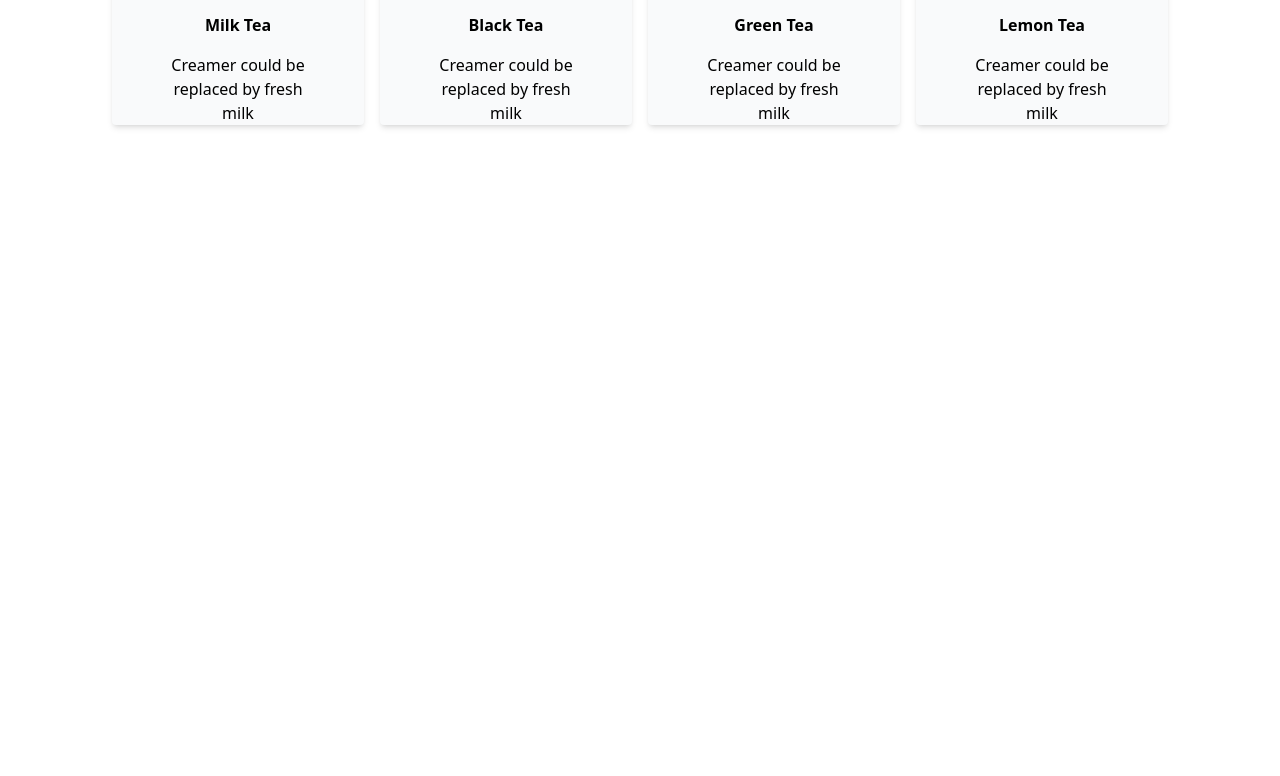
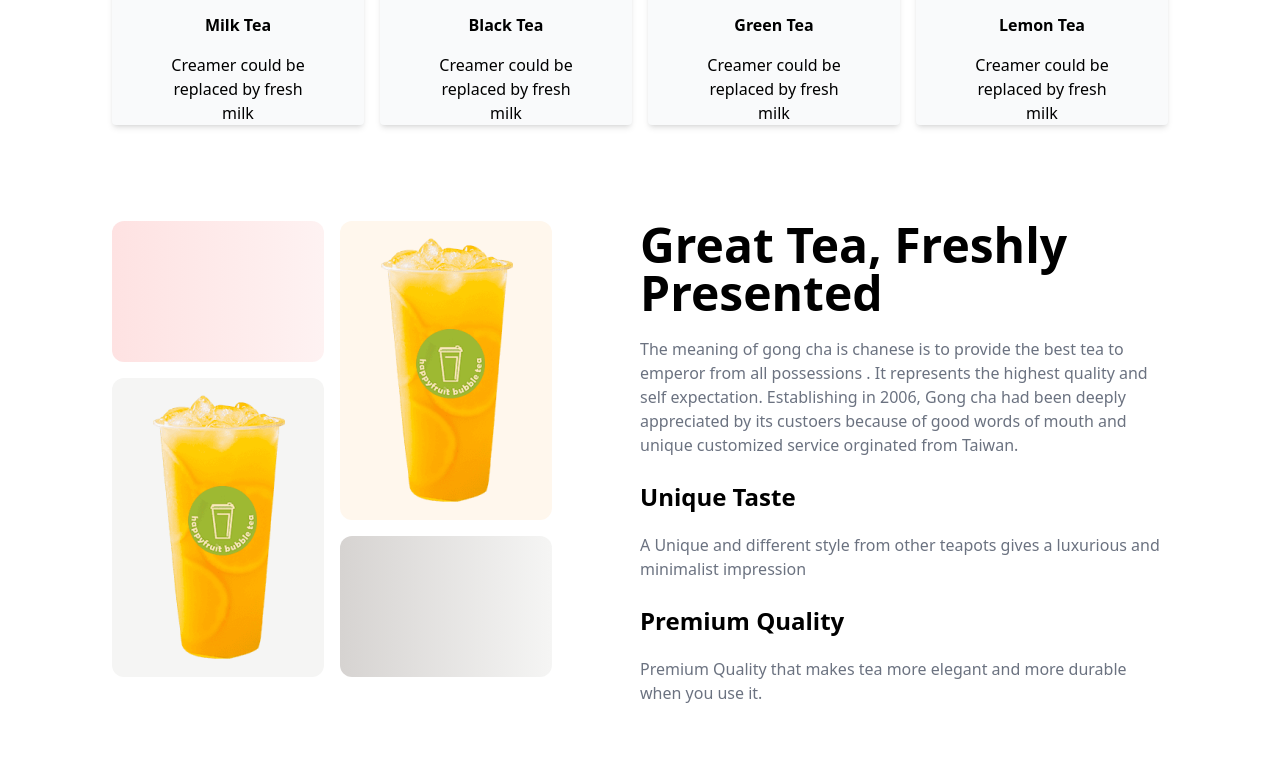
Before and after one commit to Abir-Ahmed-Faysal/tea-house, a plain HTML site: page index.html in a window 1280 px wide. Shown: the part 1011-1787 px from the top of the page. Before the commit the page ends 1232 px from the top, so only its background shows below. Drawn offline with nearby package versions, Linux system fonts and the light colour scheme.

Commit message:
great tea

```diff
--- a/index.html
+++ b/index.html
@@ -91,10 +91,33 @@
     <h2 class="font-xl font-bold py-4">Lemon Tea</h2>
 <p class="text-grey-500 max-w-40 mx-auto">Creamer could be replaced by fresh milk</p>
  </div>
+  </div>
+ </section>
 
+<section class="mb-24 grid grid-cols-1 lg:grid-cols-2">
+  <!-- grid2 -->
+  <div class="grid grid-cols-2 grid-rows-3 gap-4 w-5/6 mb-24">
+<div class="h-38 bg-gradient-to-r from-red-100 to-red-50 rounded-xl"></div>
+<div class="bg-orange-50 row-span-2  rounded-xl">
+  <img class="mx-auto my-4 " src="./images/fresh-1.png" alt="">
+</div>
+<div class="bg-stone-100 row-span-2  rounded-xl">
+  <img class="mx-auto my-4 " src="./images/fresh-1.png" alt="">
+</div>
+  <div class="h-38 bg-gradient-to-r from-stone-300 to-stone-100 rounded-xl"></div>
   </div>
+  <!-- content -->
+  <div>
+    <h1 class="text-5xl font-bold mb-5">Great Tea, Freshly Presented</h1>
+    <p class="text-gray-500">The meaning of gong cha is chanese is to provide the best tea to emperor from all possessions . It represents the highest quality and self expectation. Establishing in 2006, Gong cha had been deeply appreciated by its custoers  because of good words of mouth and unique customized service orginated from Taiwan.</p>
+    <br>
+<h4 class="text-2xl font-bold mb-5">Unique Taste</h4>
+<p class="text-gray-500">A Unique and different style from other teapots gives a luxurious and minimalist impression</p><br>
+<h4 class="text-2xl font-bold mb-5">Premium Quality</h4>
+<p class="text-gray-500 ">Premium Quality that makes tea more elegant and more durable when you use it.</p>
+  </div>
+</section>
 
- </section>
 
       </main>
 
```
